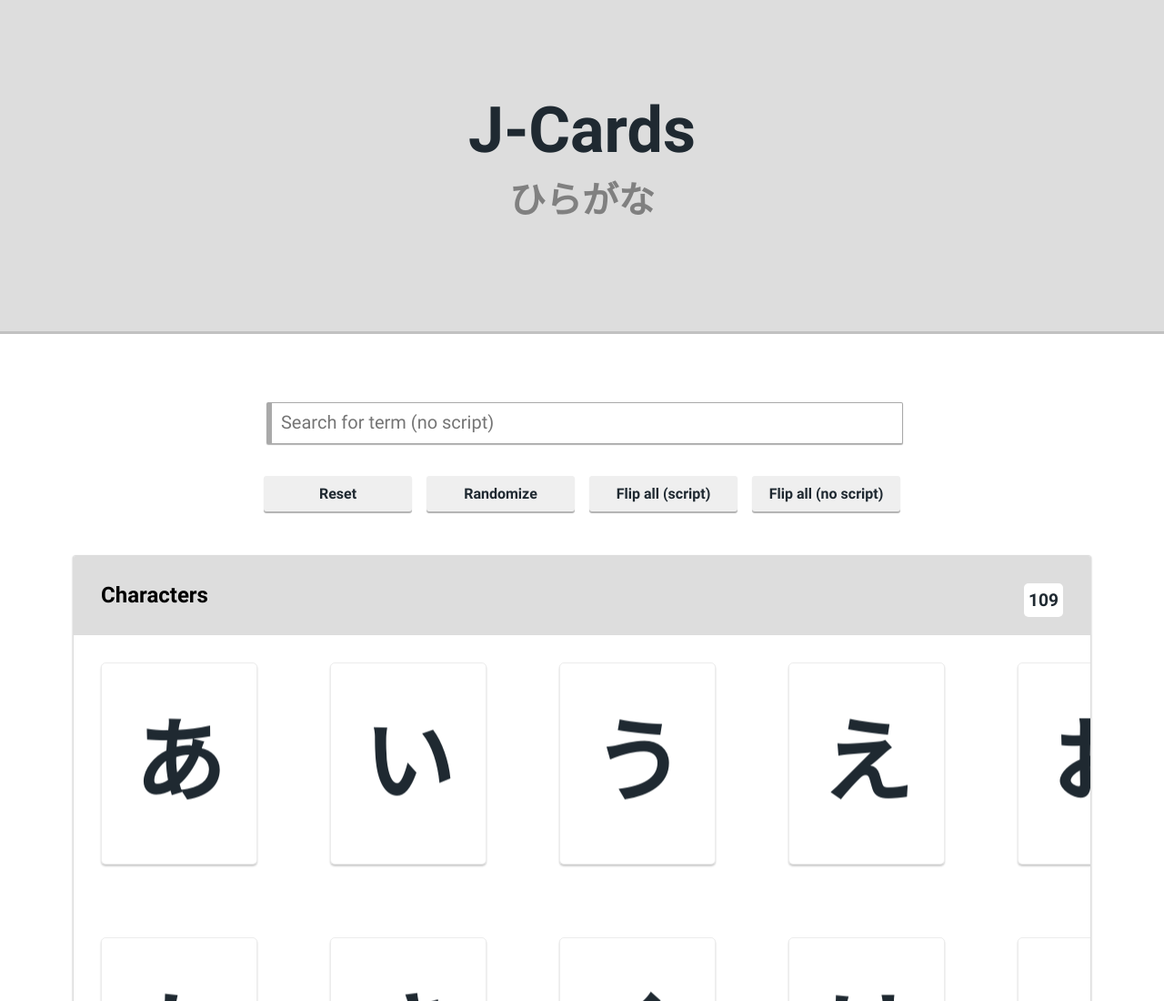
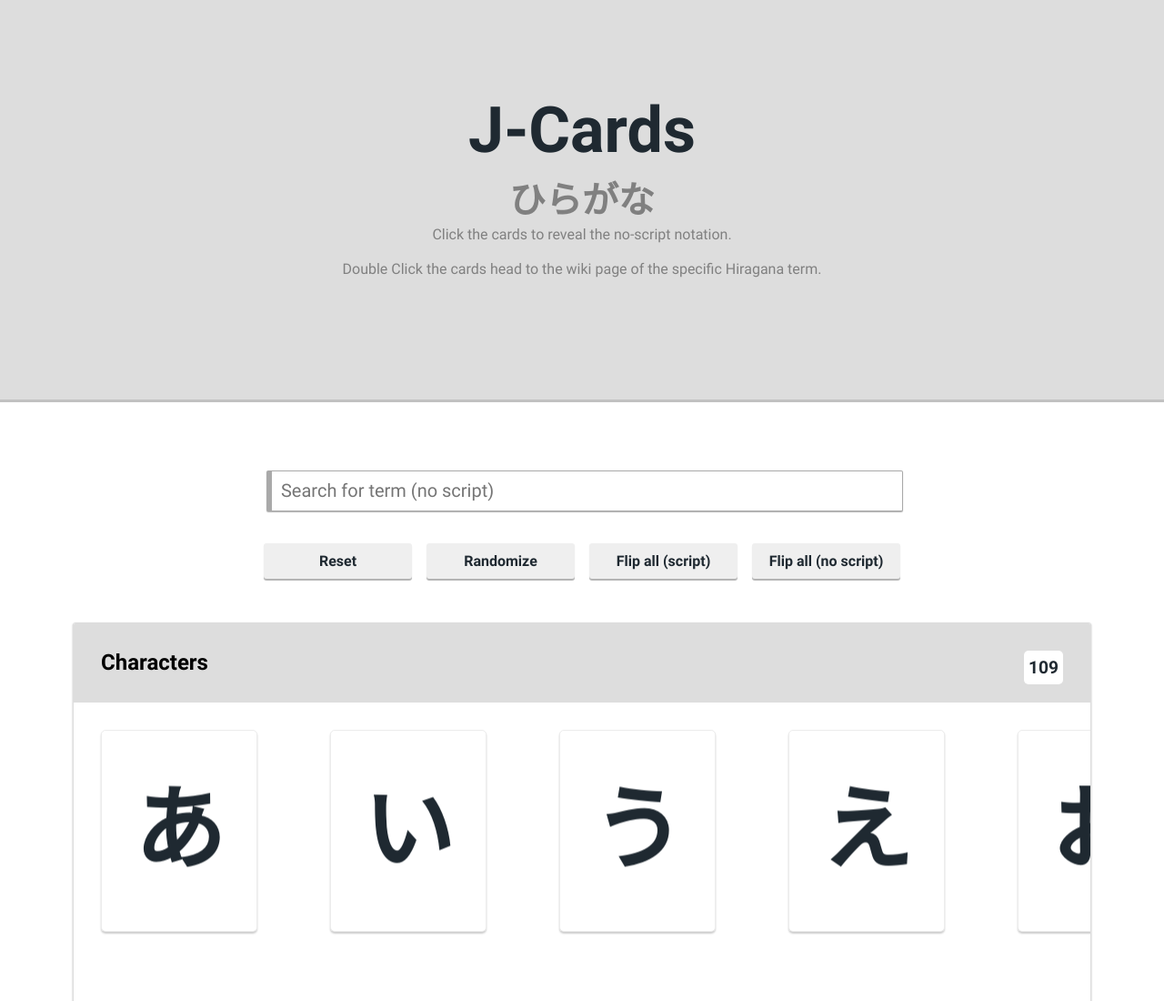
Before and after one commit to EOussama/j-cards, a plain HTML site: page index.html in a window 1280 px wide. Shown: the top 1100 px of the page at 91% size. Drawn offline with Linux system fonts and the light colour scheme.

Commit message:
Description added

```diff
--- a/index.html
+++ b/index.html
@@ -19,7 +19,9 @@
         <header class="landleg text-lineheight-normal text-center">
             <h1 class="lead text-dark">J-Cards</h1>
             <h1 class="logo"><a class="text-gray" href="https://en.wikipedia.org/wiki/Hiragana" target="_blank">ひらがな</a></h1>
-        </header>
+			<p class="text-gray">Click the cards to reveal the no-script notation.</p>
+			<p class="text-gray">Double Click the cards head to the wiki page of the specific Hiragana term.</p>
+		</header>
 
         <main class="container">
             <div class="search pull-center mt-2 mb-3">
```
